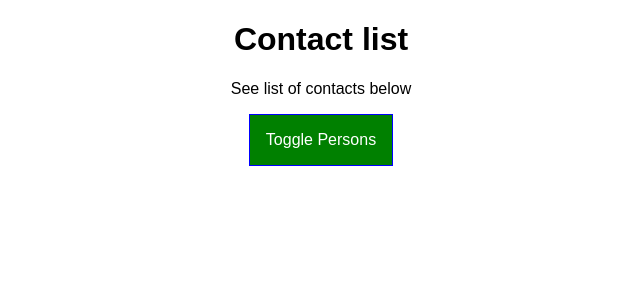
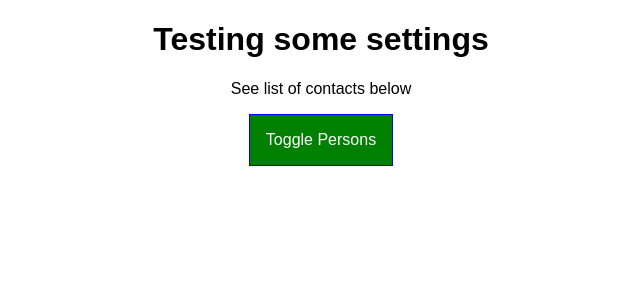
Before and after one commit to zhoranet/react-complete-guide, a React app: page / in a window 1280 px wide. Shown: the top 300 px of the page, without its empty margins (319-959 px from the left). Built offline with nearby package versions, Linux system fonts and the light colour scheme.

Commit message:
event hooks

```diff
--- a/src/components/Cockpit/Cockpit.js
+++ b/src/components/Cockpit/Cockpit.js
@@ -22,7 +22,7 @@
 
     return(
         <div className={classes.Cockpit}>
-            <h1>Contact list</h1>
+            <h1>{props.appTitle}</h1>
             <p className={assignedClasses.join(' ')}>See list of contacts below</p>
             <button
             className={btnClass}
--- a/src/components/Persons/Person/Person.js
+++ b/src/components/Persons/Person/Person.js
@@ -1,23 +1,54 @@
-import React from 'react';
+import React, {Component} from 'react';
 import Radium from 'radium';
 import classes from './Person.css';
 import ErrorBoundary from '../../../containers/ErrorBoundary/ErrorBoundary';
 
+class Person extends Component {
 
+    constructor(props) {
+        super(props);
+        console.log('[Person.js] inside constructor');
+      }
 
-const person = ( props ) => {
+    componentWillMount() {
+        console.log('[Person.js] inside componentWillMount');
+    }
 
-    // if(Math.random() > 0.7) { throw new Error('Something wen wrong'); }
+    componentDidMount() {
+        console.log('[Person.js] inside componentDidMount');
+    }
 
-    return (
-        <ErrorBoundary>
-            <div className={classes.Person} >
-                <p onClick={props.click}>I'm {props.name} and I am {props.age} years old!</p>
-                <p>{props.children}</p>
-                <input type="text" onChange={props.changed} value={props.name} />
-            </div>
-        </ErrorBoundary>
-    )
-};
+    componentWillReceiveProps(nextProps) {
+        console.log('[UPDATE Person.js] inside componentWillReceiveProps', nextProps);
+    }
 
-export default Radium(person);
+    shouldComponentUpdate(nextProps, nextState) {
+        console.log('[UPDATE Person.js] inside shouldComponentUpdate', nextProps, nextState);
+        return nextProps.Person !== this.props.Person;
+    }
+
+    componentWillUpdate(nextProps, nextState) {
+        console.log('[UPDATE Person.js] inside componentWillUpdate', nextProps, nextState);
+    }
+
+    componentDidUpdate() {
+        console.log('[UPDATE Person.js] inside componentDidUpdate');
+    }
+
+    render() {
+
+        console.log('[Person.js] inside render');
+
+        return (
+            <ErrorBoundary>
+                <div className={classes.Person} >
+                    <p onClick={this.props.click}>I'm {this.props.name} and I am {this.props.age} years old!</p>
+                    <p>{this.props.children}</p>
+                    <input type="text" onChange={this.props.changed} value={this.props.name} />
+                </div>
+            </ErrorBoundary>
+        );
+    }
+}
+
+export default Radium(Person);
--- a/src/components/Persons/Persons.js
+++ b/src/components/Persons/Persons.js
@@ -1,13 +1,36 @@
-import React from 'react'
+import React, {Component} from 'react'
 import Person from './Person/Person'
 
-const persons = (props) => props.persons.map( (person, index) => {
-        return <Person
-          click={() => props.clicked(index)}
-          name={person.name}
-          age={person.age}
-          key={person.id}
-          changed={(event) => props.changed(event, person.id)} />
-      } );
+class Persons extends Component {
 
-    export default persons;
+  constructor(props) {
+    super(props);
+    console.log('[Persons.js] inside constructor');
+  }
+
+  componentWillMount() {
+    console.log('[Persons.js] inside componentWillMount');
+  }
+
+  componentDidMount() {
+    console.log('[Persons.js] inside componentDidMount');
+  }
+
+
+  render() {
+
+    console.log('[Persons.js] inside render');
+
+    return this.props.persons.map( (person, index) => {
+      return <Person
+        click={() => this.props.clicked(index)}
+        name={person.name}
+        age={person.age}
+        key={person.id}
+        changed={(event) => this.props.changed(event, person.id)} />
+    });
+  }
+
+}
+
+export default Persons;
--- a/src/containers/App.js
+++ b/src/containers/App.js
@@ -6,6 +6,20 @@
 
 
 class App extends Component {
+
+  constructor(props) {
+    super(props);
+    console.log('[App.js] inside constructor');
+  }
+
+  componentWillMount() {
+    console.log('[App.js] inside componentWillMount');
+  }
+
+  componentDidMount() {
+    console.log('[App.js] inside componentDidMount');
+  }
+
   state = {
     persons: [
       { id: 'asfa1', name: 'Max', age: 28 },
@@ -47,6 +61,8 @@
 
   render () {
 
+    console.log('[App.js] inside render');
+
     let persons = null;
     if ( this.state.showPersons ) {
       persons = (
@@ -61,7 +77,9 @@
     return (
       <StyleRoot>
         <div className={classes.App}>
-        <Cockpit showPersons={this.state.showPersons}
+        <Cockpit
+          appTitle={this.props.title}
+          showPersons={this.state.showPersons}
           persons={this.state.persons}
           clicked={this.togglePersonsHandler}/>
         {persons}
--- a/src/index.js
+++ b/src/index.js
@@ -4,5 +4,5 @@
 import App from './containers/App';
 import registerServiceWorker from './registerServiceWorker';
 
-ReactDOM.render(<App />, document.getElementById('root'));
+ReactDOM.render(<App title='Testing some settings'/>, document.getElementById('root'));
 registerServiceWorker();
```
